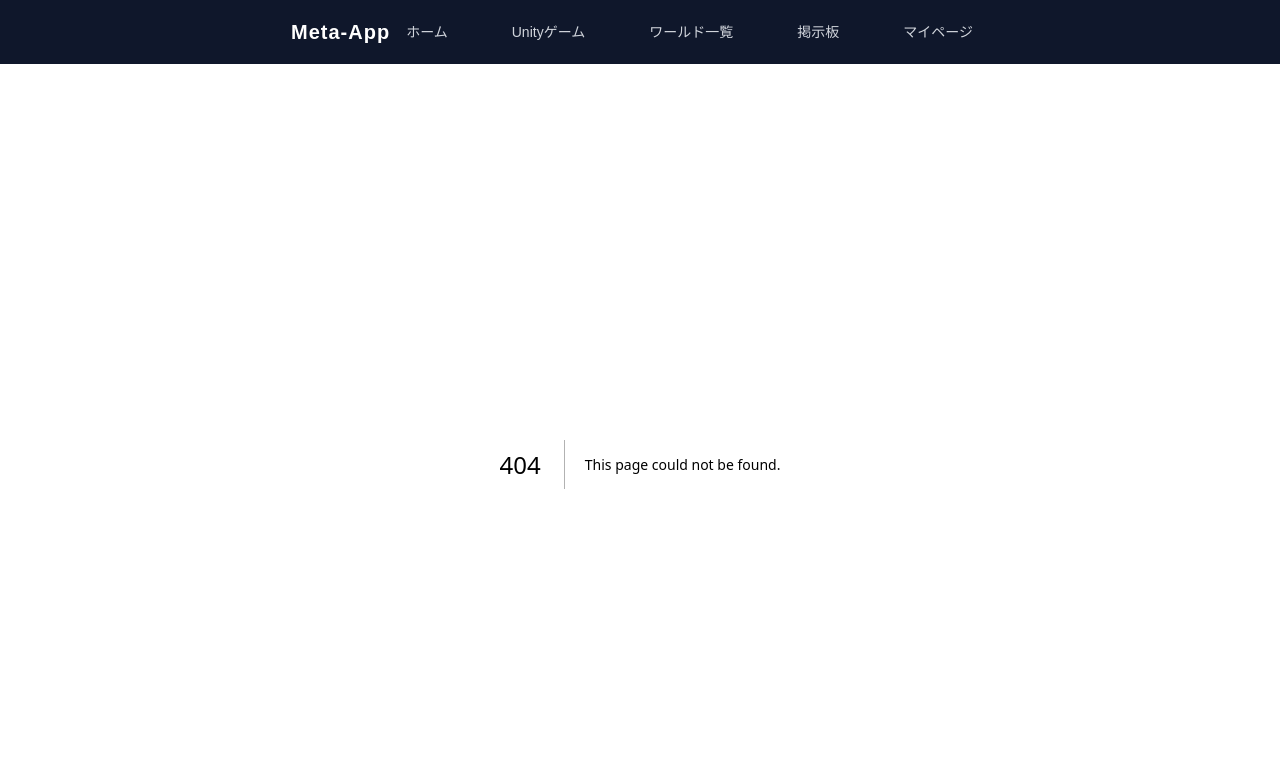
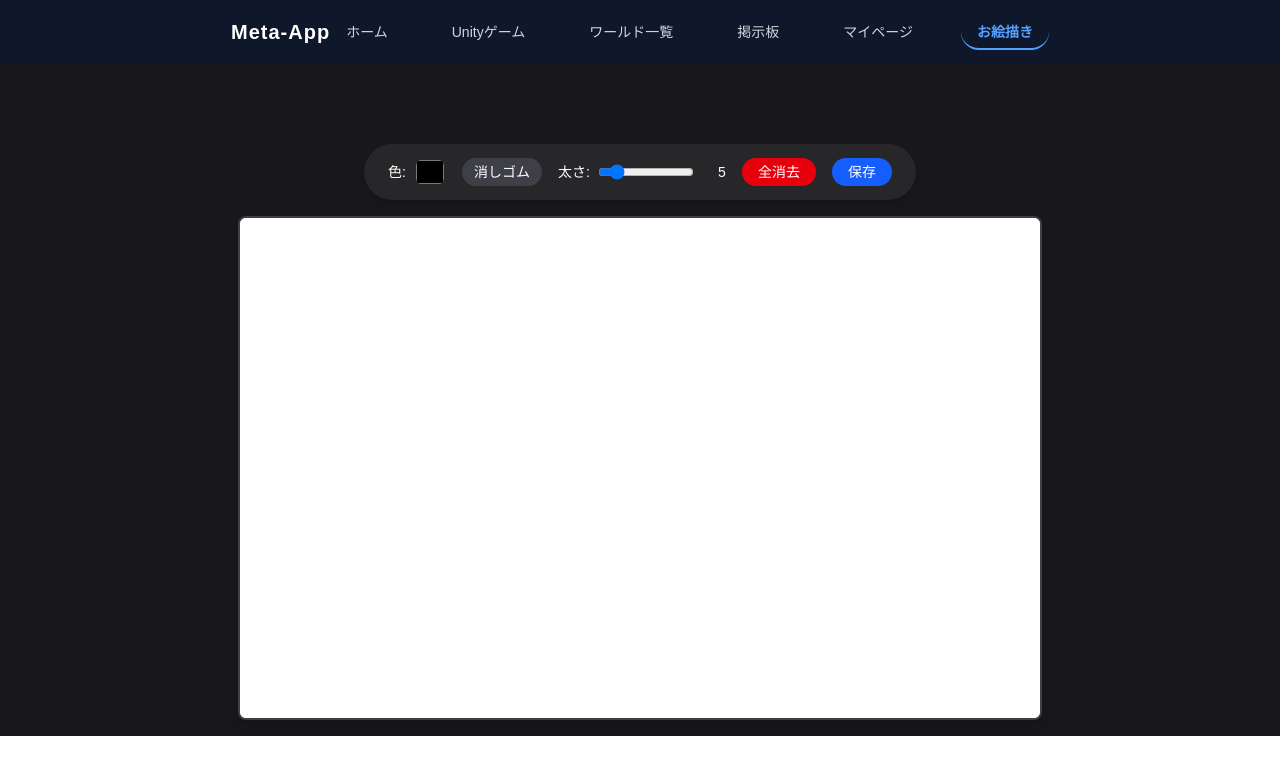
Before and after one commit to Meta-React/meta-React, a Next.js app: page /draw in a window 1280 px wide. Before the commit this address had no page. Shown: the top 774 px of the page. Built offline with nearby package versions, Linux system fonts and the light colour scheme.

Commit message:
お絵かき画面の追加

```diff
--- /dev/null
+++ b/app/draw/page.tsx
@@ -0,0 +1,11 @@
+
+
+import DrawingCanvas from '@/src/components/Drawing';
+
+export default function DrawPage() {
+    return (
+        <main className="min-h-[calc(100vh-64px)] bg-zinc-900 flex flex-col items-center justify-center">
+            <DrawingCanvas />
+        </main>
+    );
+}
--- /dev/null
+++ b/src/components/Drawing.tsx
@@ -0,0 +1,170 @@
+'use client';
+
+import React, { useRef, useState, useEffect } from 'react';
+
+export default function DrawingCanvas() {
+    const canvasRef = useRef<HTMLCanvasElement | null>(null);
+    const [isDrawing, setIsDrawing] = useState(false);
+    const [color, setColor] = useState('#000000');
+    const [lineWidth, setLineWidth] = useState(5);
+
+    // 初期設定（背景を白く塗りつぶす）
+    useEffect(() => {
+        const canvas = canvasRef.current;
+        if (!canvas) return;
+        const ctx = canvas.getContext('2d');
+        if (!ctx) return;
+
+        ctx.fillStyle = '#ffffff';
+        ctx.fillRect(0, 0, canvas.width, canvas.height);
+        ctx.lineCap = 'round';
+        ctx.lineJoin = 'round';
+    }, []);
+
+    // 座標を取得するヘルパー関数（マウス・タッチ両対応）
+    const getCoordinates = (
+        e: React.MouseEvent<HTMLCanvasElement> | React.TouchEvent<HTMLCanvasElement>
+    ) => {
+        const canvas = canvasRef.current;
+        if (!canvas) return { x: 0, y: 0 };
+        const rect = canvas.getBoundingClientRect();
+
+        if ('touches' in e) {
+            return {
+                x: e.touches[0].clientX - rect.left,
+                y: e.touches[0].clientY - rect.top,
+            };
+        }
+        return {
+            x: e.clientX - rect.left,
+            y: e.clientY - rect.top,
+        };
+    };
+
+    // 描画開始
+    const startDrawing = (
+        e: React.MouseEvent<HTMLCanvasElement> | React.TouchEvent<HTMLCanvasElement>
+    ) => {
+        const canvas = canvasRef.current;
+        const ctx = canvas?.getContext('2d');
+        if (!ctx) return;
+
+        const { x, y } = getCoordinates(e);
+        ctx.beginPath();
+        ctx.moveTo(x, y);
+        ctx.strokeStyle = color;
+        ctx.lineWidth = lineWidth;
+        setIsDrawing(true);
+    };
+
+    // 描画中
+    const draw = (
+        e: React.MouseEvent<HTMLCanvasElement> | React.TouchEvent<HTMLCanvasElement>
+    ) => {
+        if (!isDrawing) return;
+        const canvas = canvasRef.current;
+        const ctx = canvas?.getContext('2d');
+        if (!ctx) return;
+
+        const { x, y } = getCoordinates(e);
+        ctx.lineTo(x, y);
+        ctx.stroke();
+    };
+
+    // 描画終了
+    const stopDrawing = () => {
+        setIsDrawing(false);
+    };
+
+    // キャンバスを全消去
+    const clearCanvas = () => {
+        const canvas = canvasRef.current;
+        const ctx = canvas?.getContext('2d');
+        if (!canvas || !ctx) return;
+
+        ctx.fillStyle = '#ffffff';
+        ctx.fillRect(0, 0, canvas.width, canvas.height);
+    };
+
+    // 画像として保存
+    const downloadImage = () => {
+        const canvas = canvasRef.current;
+        if (!canvas) return;
+
+        const link = document.createElement('a');
+        link.download = 'drawing.png';
+        link.href = canvas.toDataURL('image/png');
+        link.click();
+    };
+
+    return (
+        <div className="flex flex-col items-center gap-4 p-4">
+            {/* ツールバー */}
+            <div className="flex flex-wrap items-center gap-4 bg-zinc-800 text-white px-6 py-3 rounded-full shadow-md">
+                {/* カラーピッカー */}
+                <label className="flex items-center gap-2 text-sm cursor-pointer">
+                    <span>色:</span>
+                    <input
+                        type="color"
+                        value={color}
+                        onChange={(e) => setColor(e.target.value)}
+                        className="w-8 h-8 rounded-full cursor-pointer border-none bg-transparent"
+                    />
+                </label>
+
+                {/* 消しゴム（白ペン） */}
+                <button
+                    onClick={() => setColor('#ffffff')}
+                    className="px-3 py-1 rounded-full bg-zinc-700 hover:bg-zinc-600 text-sm transition-colors"
+                >
+                    消しゴム
+                </button>
+
+                {/* ペンの太さ */}
+                <label className="flex items-center gap-2 text-sm">
+                    <span>太さ:</span>
+                    <input
+                        type="range"
+                        min="1"
+                        max="30"
+                        value={lineWidth}
+                        onChange={(e) => setLineWidth(Number(e.target.value))}
+                        className="w-24 cursor-pointer"
+                    />
+                    <span className="w-6 text-right">{lineWidth}</span>
+                </label>
+
+                {/* クリアボタン */}
+                <button
+                    onClick={clearCanvas}
+                    className="px-4 py-1 rounded-full bg-red-600 hover:bg-red-500 text-sm font-medium transition-colors"
+                >
+                    全消去
+                </button>
+
+                {/* 保存ボタン */}
+                <button
+                    onClick={downloadImage}
+                    className="px-4 py-1 rounded-full bg-blue-600 hover:bg-blue-500 text-sm font-medium transition-colors"
+                >
+                    保存
+                </button>
+            </div>
+
+            {/* 描画エリア */}
+            <canvas
+                ref={canvasRef}
+                width={800}
+                height={500}
+                onMouseDown={startDrawing}
+                onMouseMove={draw}
+                onMouseUp={stopDrawing}
+                onMouseLeave={stopDrawing}
+                onTouchStart={startDrawing}
+                onTouchMove={draw}
+                onTouchEnd={stopDrawing}
+                className="border-2 border-zinc-700 rounded-lg bg-white shadow-lg cursor-crosshair touch-none"
+            />
+        </div>
+    );
+}
--- a/src/components/Navar.tsx
+++ b/src/components/Navar.tsx
@@ -12,6 +12,7 @@ const navItems = [
     { name: 'ワールド一覧', href: '/worlds' },
     { name: '掲示板', href: '/board' },
     { name: 'マイページ', href: '/profile' },
+    { name: 'お絵描き', href: '/draw' },
 ];
 
 export default function Navbar() {
```
